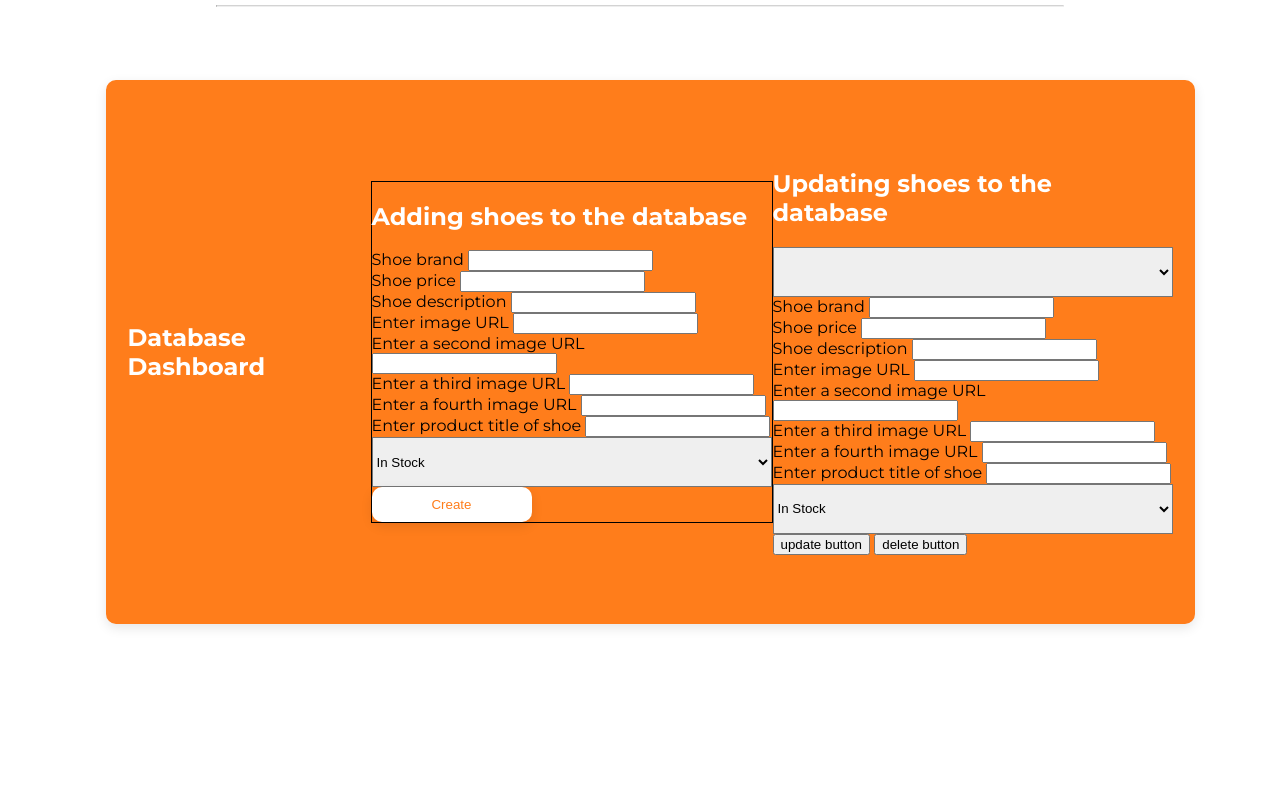
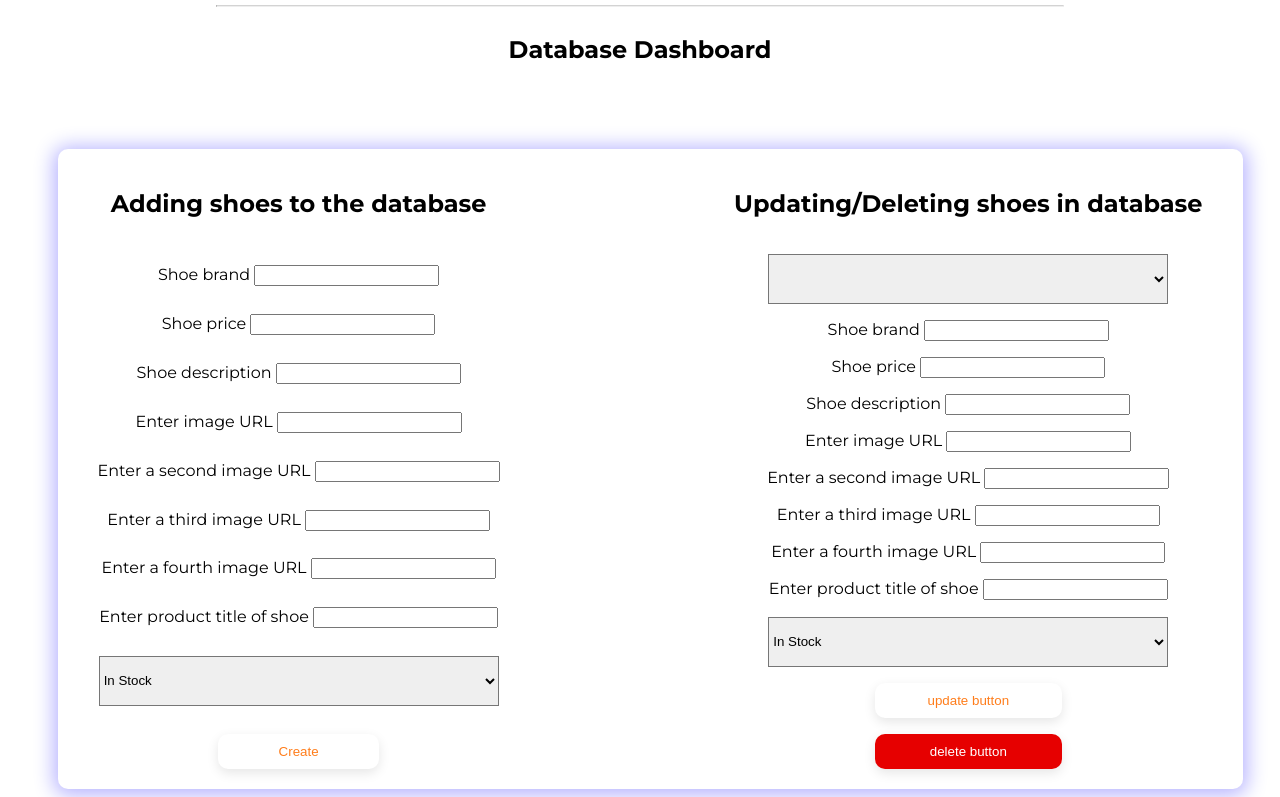
Before and after one commit to DiondraEvans/ShoesWebsite, a website: page public/DatabaseForm/index.html in a window 1280 px wide. Shown: the part 114-911 px from the top of the page. Before the commit the page ends 800 px from the top, so only its background shows below. Drawn offline with Linux system fonts and the light colour scheme; no server answers.

Commit message:
added flex container to grow with elements on home page

```diff
--- a/public/DatabaseForm/index.css
+++ b/public/DatabaseForm/index.css
@@ -43,26 +43,46 @@ nav{
 }
 article{
     display: flex;
-    flex-direction: row;
+    flex-direction: column;
     justify-content: center;
     align-items: center;
+}
+article>h1{
+    color: black;
 }
 #database-form{
     display: flex;
     flex-direction: row;
     justify-content:space-between;
     align-items: center;
-    border: 2px double #ff7d1b;
-    width: 1045px;
-    height: 500px;
+
+    width: 1145px;
+    height: 600px;
     margin: 65px 0 0 20px;
     border-radius: 10px;
     padding: 20px;
-    background-color: #ff7d1b;
+    background-color: white;
+    box-shadow: rgb(13 0 255 / 30%) 0px 2px 20px 4px
+}
+#database-form label, h1{
+    color: black;
+}
+#adding-shoes{
+    padding: 20px;
+    height: 600px;
+    display: flex;
+    flex-direction: column;
+    justify-content: space-between;
+    align-items: center;
+}
+#submit-button:hover{
+    padding: 10px;
+    color: #ff7d1b;
+    background-color: #ffffff;
+    border: 0;
+    border-radius: 10px;
+    width: 41%;
     box-shadow: rgba(0, 0, 0, 0.1) 0px 4px 12px;
-}
-#database-form h1{
-    color: white;
 }
 #submit-button{
     padding: 10px;
@@ -73,9 +93,55 @@ article{
     width: 40%;
     box-shadow: rgba(0, 0, 0, 0.1) 0px 4px 12px;
 }
-#adding-shoes{
-    border: 1px solid black;
+#updating-shoes{
+    padding: 20px;
+    height: 600px;
+    display: flex;
+    flex-direction: column;
+    justify-content: space-between;
+    align-items: center;
 }
+#update-button{
+    padding: 10px;
+    color: #ff7d1b;
+    background-color: #ffffff;
+    border: 0;
+    border-radius: 10px;
+    width: 40%;
+    box-shadow: rgba(0, 0, 0, 0.1) 0px 4px 12px;
+}
+#update-button:hover{
+    padding: 10px;
+    color: #ff7d1b;
+    background-color: #ffffff;
+    border: 0;
+    border-radius: 10px;
+    width: 41%;
+    box-shadow: rgba(0, 0, 0, 0.1) 0px 4px 12px;
+}
+#delete-button{
+    padding: 10px;
+    color: #ffffff;
+    background-color: #e60000;
+    border: 0;
+    border-radius: 10px;
+    width: 40%;
+    box-shadow: rgba(0, 0, 0, 0.1) 0px 4px 12px;
+}
+#delete-button:hover{
+    padding: 10px;
+    color: #ffffff;
+    background-color: #e60000;
+    border: 0;
+    border-radius: 10px;
+    width: 41%;
+    box-shadow: rgba(0, 0, 0, 0.1) 0px 4px 12px;
+}
+
+#menu li>p:hover{
+    color:#ff7d1b;
+}
+
 select{
     width: 400px;
     height: 50px;
@@ -92,3 +158,6 @@ option{
     line-height: 50px;
   -webkit-appearance: menulist-button;
 }
+input:focus{
+    background-color:#ff7e1b48;
+}
--- a/public/DatabaseForm/index.html
+++ b/public/DatabaseForm/index.html
@@ -29,8 +29,9 @@
   </nav>
   <hr id="line">
   <article>
+    <h1>Database Dashboard</h1>
     <div id="database-form">
-      <h1>Database Dashboard</h1>
+
         <div id="adding-shoes">
           <h1>Adding shoes to the database</h1>
           <div class="input-container">
@@ -76,8 +77,8 @@
           <button id="submit-button">Create</button>
 
         </div>
-      <div id="updating-shoe">
-        <h1>Updating shoes to the database</h1>
+      <div id="updating-shoes">
+        <h1>Updating/Deleting shoes in database</h1>
         <div class="input-container">
           <select name ="select-shoe" id="shoe-selector">
 
--- a/public/productPage/styles.css
+++ b/public/productPage/styles.css
@@ -36,6 +36,9 @@ nav{
 #nav-back #avatarpic{
     width: 30px;
     height: 30px;
+}
+#menu li>p:hover{
+    color:#ff7d1b;
 }
 #line{
     width: 67%;
```
Also changed, not shown: public/index.css (+7 -2 lines).
